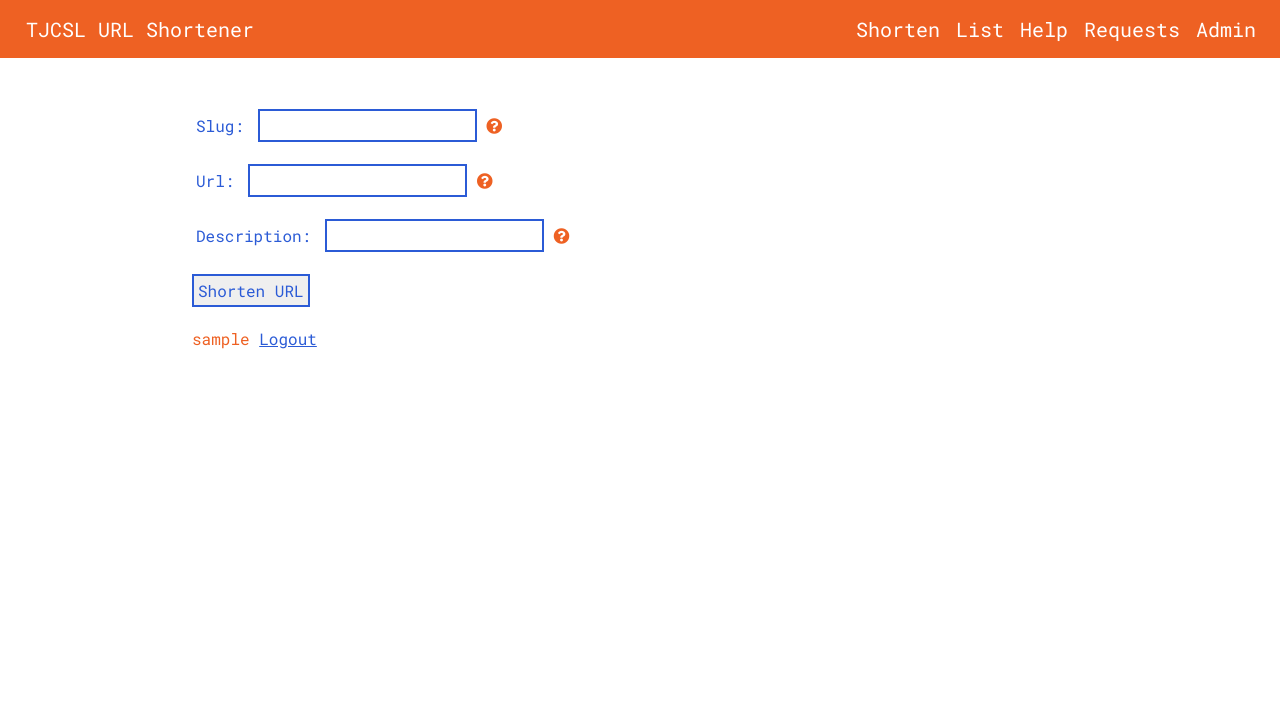
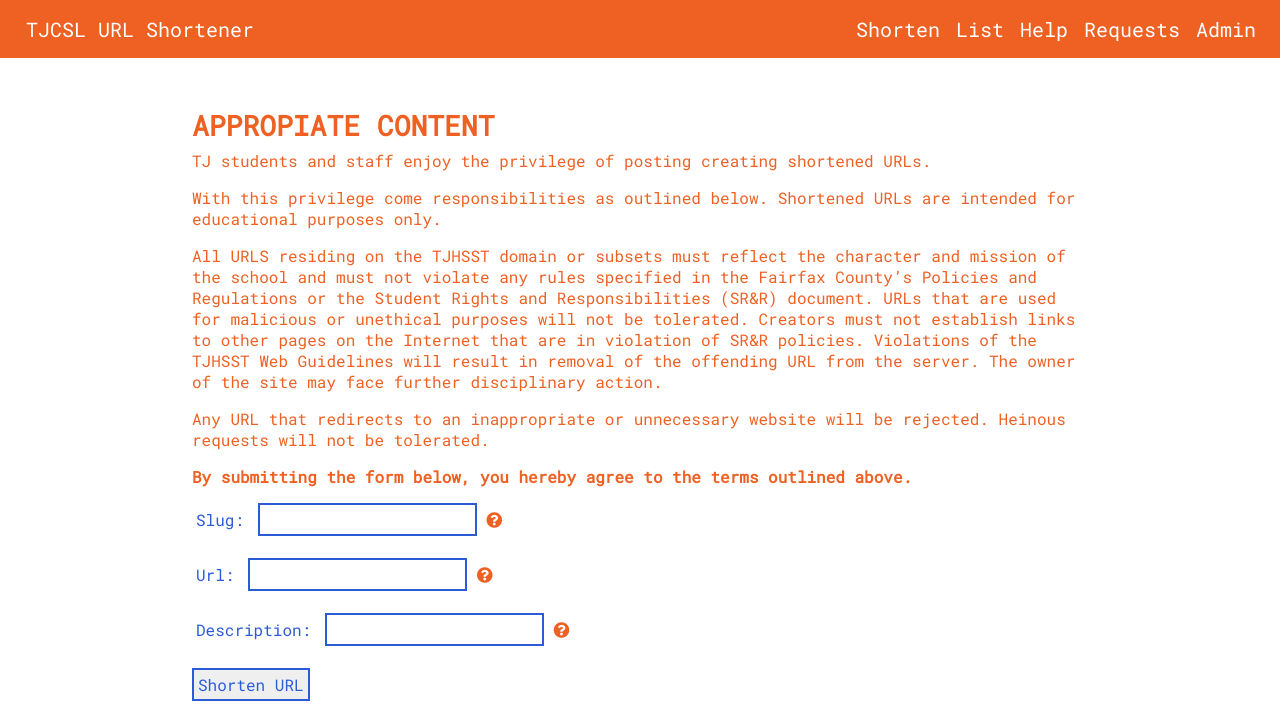
Before and after one commit to tjcsl/url-shortener, a Django app: page / in a window 1280 px wide. Shown: the top 723 px of the page. Run offline with Django 3.2, Linux system fonts and the light colour scheme; the visitor is signed in with stand-in values (Sample User, id 1); parts of the project's set-up code (start-up, migrations or seed data) failed here and were passed over; some libraries are stand-ins or nearby versions.

Commit message:
add email templates

```diff
--- a/shortener/apps/urls/views.py
+++ b/shortener/apps/urls/views.py
@@ -86,12 +86,23 @@ def create(request: HttpRequest) -> HttpResponse:
 def requests(request: HttpRequest) -> HttpResponse:
     if request.method == "POST":
         form = URLApprovalForm(data=request.POST)
+        host = f"{request.is_secure() and 'https' or 'http'}://{request.get_host()}"
         if form.is_valid():
             cd = form.cleaned_data
+            send_action_emails.delay(
+                [x.id for x in cd["approved"]],
+                "approved",
+                "Short URL Request Approved",
+                host,
+            )
+            send_action_emails.delay(
+                [x.id for x in cd["denied"]],
+                "denied",
+                "Short URL Request Denied",
+                host,
+            )
             cd["approved"].update(approved=True)
             cd["denied"].delete()
-            send_action_emails.delay(cd["approved"], "approved", "Short URL Request Approved")
-            send_action_emails.delay(cd["denied"], "denied", "Short URL Request Denied")
             messages.success(request, "Successfully updated requests", extra_tags="success")
         else:
             for errors in form.errors.get_json_data().values():
--- /dev/null
+++ b/shortener/templates/emails/approved.txt
@@ -0,0 +1,5 @@
+Congratulations {{ url.created_by }}! The URL Shortening request you submitted for {{ url.url }} has been approved.
+Your shortened URL is {{ host }}/{{ url.slug }}
+You can view and modify all your shortened URLs at {{ host }}/list/
+If you have any questions feel free to email {{ dev_email }}
+{% include "emails/footer.txt" %}
--- /dev/null
+++ b/shortener/templates/emails/deletion.txt
@@ -0,0 +1,6 @@
+Hello {{ url.created_by }}, the shortened URL you created for {{ url.url }} has now been deleted
+You can resubmit a request for the same URL at {{ host }}
+If you believe this was a mistake or want to know the reason why your request was denied forward this email
+to {{ dev_email }} and include any questions you have.
+If you have any questions feel free to email {{ dev_email }}
+{% include "emails/footer.txt" %}
--- a/shortener/templates/urls/create.html
+++ b/shortener/templates/urls/create.html
@@ -3,6 +3,28 @@
 {% load users %}
 {% block title %}Tiny: Shorten URL{% endblock %}
 {% block main %}
+    <h3>APPROPIATE CONTENT</h3>
+    <p>
+        TJ students and staff enjoy the privilege of posting creating shortened URLs.
+    </p>
+    <p>
+        With this privilege come responsibilities as outlined below.
+        Shortened URLs are intended for educational purposes only.
+    </p>
+    <p>
+        All URLS residing on the TJHSST domain or subsets must reflect the character and mission of the school and must not violate any rules specified in the Fairfax County&rsquo;s Policies and Regulations or the Student Rights and Responsibilities (SR&amp;R) document.
+        URLs that are used for malicious or unethical purposes will not be tolerated.
+        Creators must not establish links to other pages on the Internet that are in violation of SR&amp;R policies.
+        Violations of the TJHSST Web Guidelines will result in removal of the offending URL from the server.
+        The owner of the site may face further disciplinary action.
+    </p>
+    <p>
+        Any URL that redirects to an inappropriate or unnecessary website will be rejected.
+        Heinous requests will not be tolerated.
+    </p>
+    <p><b>
+        By submitting the form below, you hereby agree to the terms outlined above.
+    </b></p>
     <form action="{% url 'urls:create' %}" method="post">
         {% csrf_token %}
         <div class="form-group">
--- a/shortener/templates/urls/help.html
+++ b/shortener/templates/urls/help.html
@@ -33,7 +33,7 @@
         After your URL expires you can resubmit another URL shortening request for the same site.
     </p>
     <h5>
-        URL Shortener Developers
+        Developers
     </h5>
     <ul>
         <li>Anup Bagali (2021)</li>
```
Also changed, not shown: shortener/apps/urls/tasks.py (+8 -4 lines), shortener/templates/emails/approved.html (added, +13 -0 lines), shortener/templates/emails/deletion.html (added, +10 -0 lines), shortener/templates/emails/denied.html (added, +18 -0 lines), shortener/templates/emails/footer.html (added, +22 -0 lines), shortener/templates/emails/footer.txt (added, +8 -0 lines).
